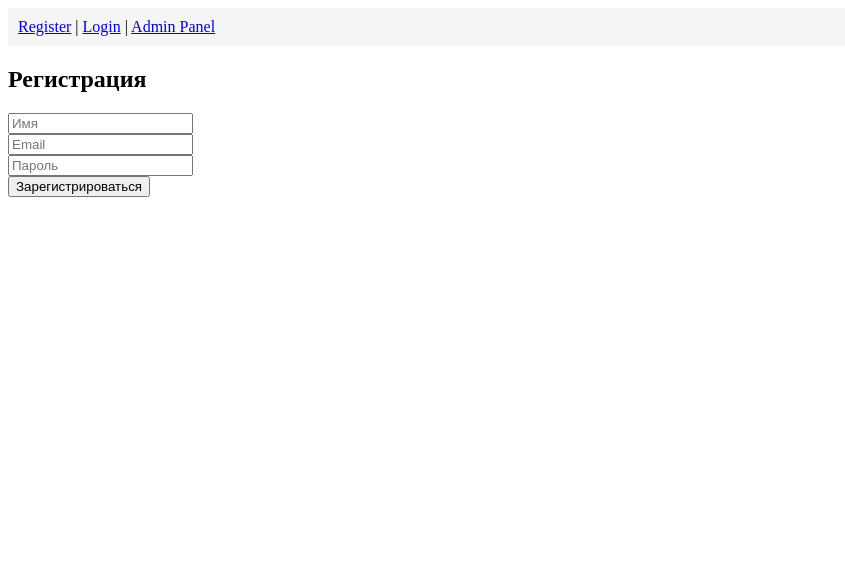
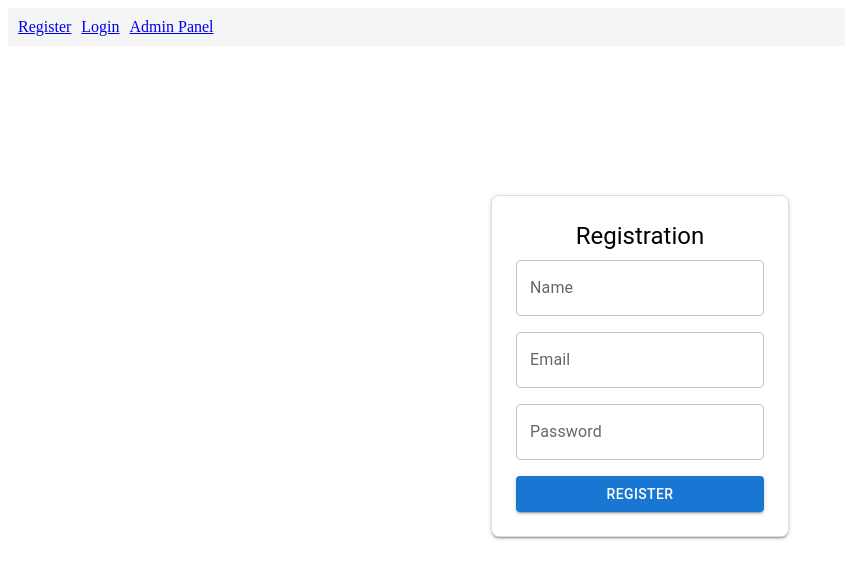
Before and after one commit to AntonKrivelo/tasking5, a React (Create React App) app: page /register in a window 1280 px wide. Shown: the top 578 px of the page, without its empty margins (0-845 px from the left). Built offline with nearby package versions, Linux system fonts and the light colour scheme.

Commit message:
added logic registration

```diff
--- a/src/App.js
+++ b/src/App.js
@@ -1,14 +1,35 @@
-import { Routes, Route, NavLink } from 'react-router-dom';
+import { BrowserRouter, Routes, Route, NavLink, Navigate } from 'react-router-dom';
 import DataTable from './components/DataTable/DataTable';
 import Register from './components/Register/Register';
 import Login from './components/Login/Login';
 import Verify from './components/Verify/Verify';
 
+function PrivateRoute({ children }) {
+  const currentUser = JSON.parse(localStorage.getItem('currentUser'));
+
+  if (!currentUser) {
+    return <Navigate to="/login" />;
+  }
+  if (currentUser.status !== 'active') {
+    return <Navigate to="/login" />;
+  }
+  if (currentUser.deleted || currentUser.status === 'blocked') {
+    return <Navigate to="/login" />;
+  }
+
+  return children;
+}
+
 export default function App() {
   return (
     <div>
       <nav style={{ padding: '10px', background: '#f5f5f5' }}>
-        <NavLink to="/register">Register</NavLink> | <NavLink to="/login">Login</NavLink> |{' '}
+        <NavLink to="/register" style={{ marginRight: '10px' }}>
+          Register
+        </NavLink>
+        <NavLink to="/login" style={{ marginRight: '10px' }}>
+          Login
+        </NavLink>
         <NavLink to="/admin">Admin Panel</NavLink>
       </nav>
 
@@ -16,7 +37,15 @@ export default function App() {
         <Route path="/register" element={<Register />} />
         <Route path="/login" element={<Login />} />
         <Route path="/verify/:id" element={<Verify />} />
-        <Route path="/admin" element={<DataTable />} />
+        <Route
+          path="/admin"
+          element={
+            <PrivateRoute>
+              <DataTable />
+            </PrivateRoute>
+          }
+        />
+        <Route path="*" element={<Navigate to="/login" />} />
       </Routes>
     </div>
   );
--- a/src/components/Login/Login.jsx
+++ b/src/components/Login/Login.jsx
@@ -1,10 +1,15 @@
 import { useState } from 'react';
 import { useNavigate } from 'react-router-dom';
+import { TextField, Button, Grid, Box, Typography, Stack } from '@mui/material';
 
 export default function Login() {
   const [form, setForm] = useState({ email: '', password: '' });
   const [message, setMessage] = useState('');
   const navigate = useNavigate();
+
+  const handleChange = (field) => (e) => {
+    setForm({ ...form, [field]: e.target.value });
+  };
 
   const handleLogin = (e) => {
     e.preventDefault();
@@ -15,7 +20,6 @@ export default function Login() {
       setMessage('Неверный email или пароль');
       return;
     }
-
     if (user.status === 'unverified') {
       setMessage('Подтвердите email перед входом.');
       return;
@@ -29,30 +33,63 @@ export default function Login() {
       return;
     }
 
+    // ✅ сохраняем текущего пользователя
+    localStorage.setItem('currentUser', JSON.stringify(user));
+
     setMessage('Успешный вход!');
-    navigate('/admin');
+    setTimeout(() => navigate('/admin'), 1000);
   };
 
   return (
-    <div>
-      <h2>Вход</h2>
-      <form onSubmit={handleLogin}>
-        <input
-          placeholder="Email"
-          value={form.email}
-          onChange={(e) => setForm({ ...form, email: e.target.value })}
-        />
-        <br />
-        <input
-          type="password"
-          placeholder="Пароль"
-          value={form.password}
-          onChange={(e) => setForm({ ...form, password: e.target.value })}
-        />
-        <br />
-        <button type="submit">Войти</button>
-      </form>
-      <p>{message}</p>
-    </div>
+    <Grid container justifyContent="center" alignItems="center" style={{ minHeight: '80vh' }}>
+      <Grid item xs={10} sm={6} md={4}>
+        <Box
+          component="form"
+          onSubmit={handleLogin}
+          sx={{
+            p: 3,
+            border: '1px solid #ddd',
+            borderRadius: 2,
+            boxShadow: 2,
+            bgcolor: 'white',
+          }}
+        >
+          <Typography variant="h5" align="center" gutterBottom>
+            Login
+          </Typography>
+
+          <Stack spacing={2}>
+            <TextField
+              label="Email"
+              type="email"
+              value={form.email}
+              onChange={handleChange('email')}
+              fullWidth
+            />
+            <TextField
+              label="Password"
+              type="password"
+              value={form.password}
+              onChange={handleChange('password')}
+              fullWidth
+            />
+            <Button type="submit" variant="contained">
+              Войти
+            </Button>
+          </Stack>
+
+          {message && (
+            <Typography
+              variant="body2"
+              color={message.includes('успеш') ? 'green' : 'error'}
+              align="center"
+              sx={{ mt: 2 }}
+            >
+              {message}
+            </Typography>
+          )}
+        </Box>
+      </Grid>
+    </Grid>
   );
 }
--- a/src/components/Register/Register.jsx
+++ b/src/components/Register/Register.jsx
@@ -1,19 +1,25 @@
 import { useState } from 'react';
 import { useNavigate } from 'react-router-dom';
+import { Button, Grid, TextField, Typography, Box, Stack } from '@mui/material';
 
 export default function Register() {
   const [form, setForm] = useState({ name: '', email: '', password: '' });
   const [message, setMessage] = useState('');
   const navigate = useNavigate();
 
+  const handleChange = (field) => (e) => {
+    setForm((prev) => ({ ...prev, [field]: e.target.value }));
+  };
+
   const handleSubmit = (e) => {
     e.preventDefault();
 
     let users = JSON.parse(localStorage.getItem('users')) || [];
 
+    // удалённые могут регистрироваться заново
     users = users.filter((u) => !(u.email === form.email && u.deleted));
 
-    if (users.find((u) => u.email === form.email)) {
+    if (users.some((u) => u.email === form.email)) {
       setMessage('Пользователь с таким email уже существует!');
       return;
     }
@@ -27,8 +33,8 @@ export default function Register() {
       deleted: false,
     };
 
-    users.push(newUser);
-    localStorage.setItem('users', JSON.stringify(users));
+    const updatedUsers = [...users, newUser]; // ✅ без мутации
+    localStorage.setItem('users', JSON.stringify(updatedUsers));
 
     setMessage('Регистрация успешна! Подтвердите email (ссылка в консоли).');
 
@@ -39,31 +45,51 @@ export default function Register() {
   };
 
   return (
-    <div>
-      <h2>Регистрация</h2>
-      <form onSubmit={handleSubmit}>
-        <input
-          placeholder="Имя"
-          value={form.name}
-          onChange={(e) => setForm({ ...form, name: e.target.value })}
-        />
-        <br />
-        <input
-          placeholder="Email"
-          value={form.email}
-          onChange={(e) => setForm({ ...form, email: e.target.value })}
-        />
-        <br />
-        <input
-          type="password"
-          placeholder="Пароль"
-          value={form.password}
-          onChange={(e) => setForm({ ...form, password: e.target.value })}
-        />
-        <br />
-        <button type="submit">Зарегистрироваться</button>
-      </form>
-      <p>{message}</p>
-    </div>
+    <Grid container justifyContent="center" alignItems="center" style={{ minHeight: '80vh' }}>
+      <Grid item xs={10} sm={6} md={4}>
+        <Box
+          component="form"
+          onSubmit={handleSubmit}
+          sx={{
+            p: 3,
+            border: '1px solid #ddd',
+            borderRadius: 2,
+            boxShadow: 2,
+            bgcolor: 'white',
+          }}
+        >
+          <Typography variant="h5" align="center" gutterBottom>
+            Registration
+          </Typography>
+
+          <Stack spacing={2}>
+            <TextField label="Name" value={form.name} onChange={handleChange('name')} fullWidth />
+            <TextField
+              label="Email"
+              type="email"
+              value={form.email}
+              onChange={handleChange('email')}
+              fullWidth
+            />
+            <TextField
+              label="Password"
+              type="password"
+              value={form.password}
+              onChange={handleChange('password')}
+              fullWidth
+            />
+            <Button type="submit" variant="contained">
+              Register
+            </Button>
+          </Stack>
+
+          {message && (
+            <Typography variant="body2" color="primary" align="center" sx={{ mt: 2 }}>
+              {message}
+            </Typography>
+          )}
+        </Box>
+      </Grid>
+    </Grid>
   );
 }
--- a/src/components/Verify/Verify.jsx
+++ b/src/components/Verify/Verify.jsx
@@ -1,20 +1,42 @@
 import { useEffect, useState } from 'react';
-import { useParams } from 'react-router-dom';
+import { useParams, useNavigate } from 'react-router-dom';
+import { Box, Typography, CircularProgress } from '@mui/material';
 
 export default function Verify() {
   const { id } = useParams();
-  const [status, setStatus] = useState('Идёт подтверждение...');
+  const navigate = useNavigate();
+  const [message, setMessage] = useState('Подтверждение...');
 
   useEffect(() => {
     let users = JSON.parse(localStorage.getItem('users')) || [];
-    users = users.map((u) => (u.id === id ? { ...u, status: 'active' } : u));
-    localStorage.setItem('users', JSON.stringify(users));
-    setStatus('Email подтверждён! Теперь можно войти.');
-  }, [id]);
+    const userIndex = users.findIndex((u) => u.id === id);
+
+    if (userIndex !== -1) {
+      users[userIndex].status = 'active';
+      localStorage.setItem('users', JSON.stringify(users));
+      setMessage('✅ Email успешно подтверждён! Сейчас вы будете перенаправлены на вход...');
+      setTimeout(() => navigate('/login'), 2500);
+    } else {
+      setMessage('❌ Пользователь не найден или ссылка недействительна.');
+    }
+  }, [id, navigate]);
 
   return (
-    <div>
-      <h2>{status}</h2>
-    </div>
+    <Box
+      sx={{
+        display: 'flex',
+        flexDirection: 'column',
+        justifyContent: 'center',
+        alignItems: 'center',
+        minHeight: '80vh',
+        textAlign: 'center',
+      }}
+    >
+      {message.includes('Подтверждение') ? (
+        <CircularProgress />
+      ) : (
+        <Typography variant="h6">{message}</Typography>
+      )}
+    </Box>
   );
 }
```
